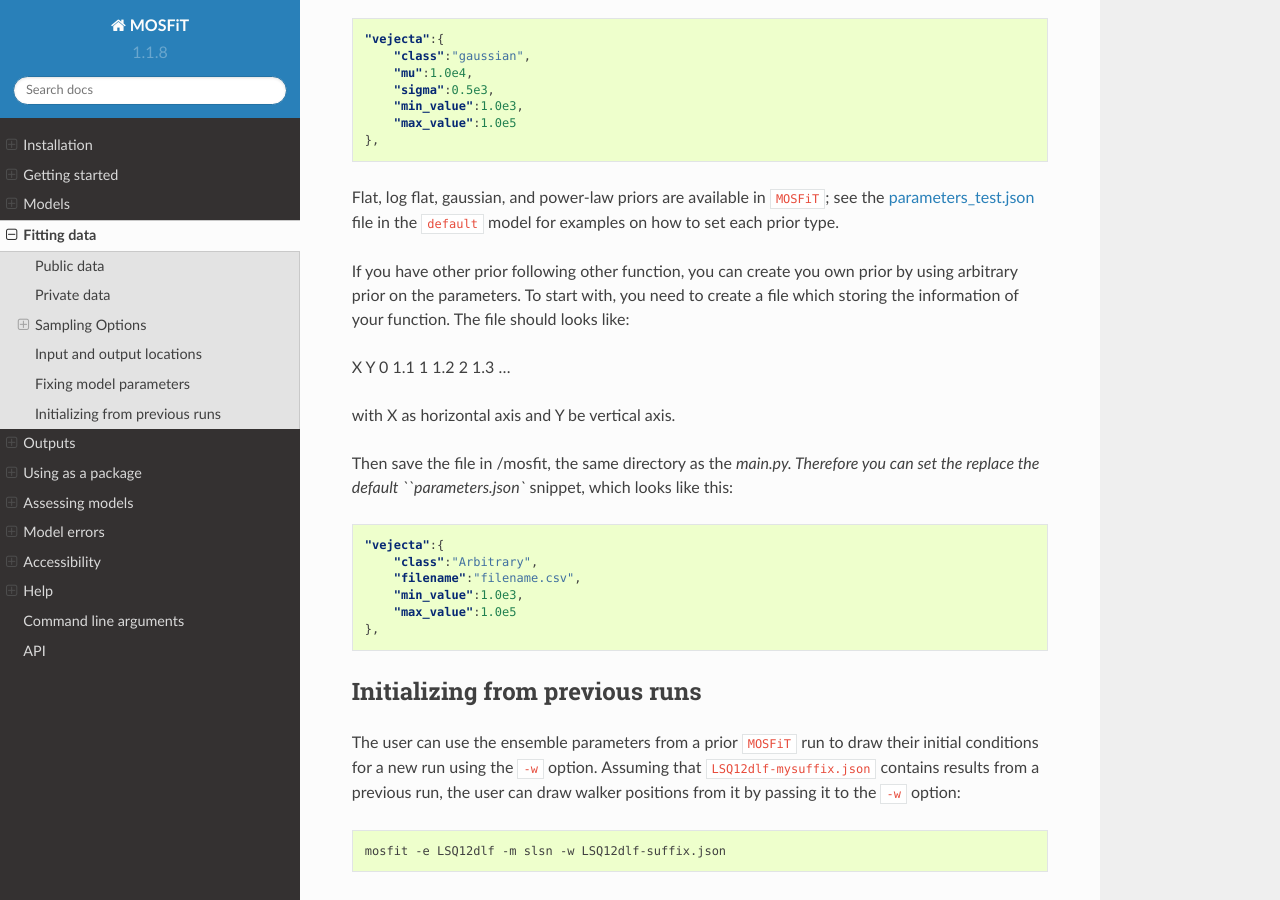
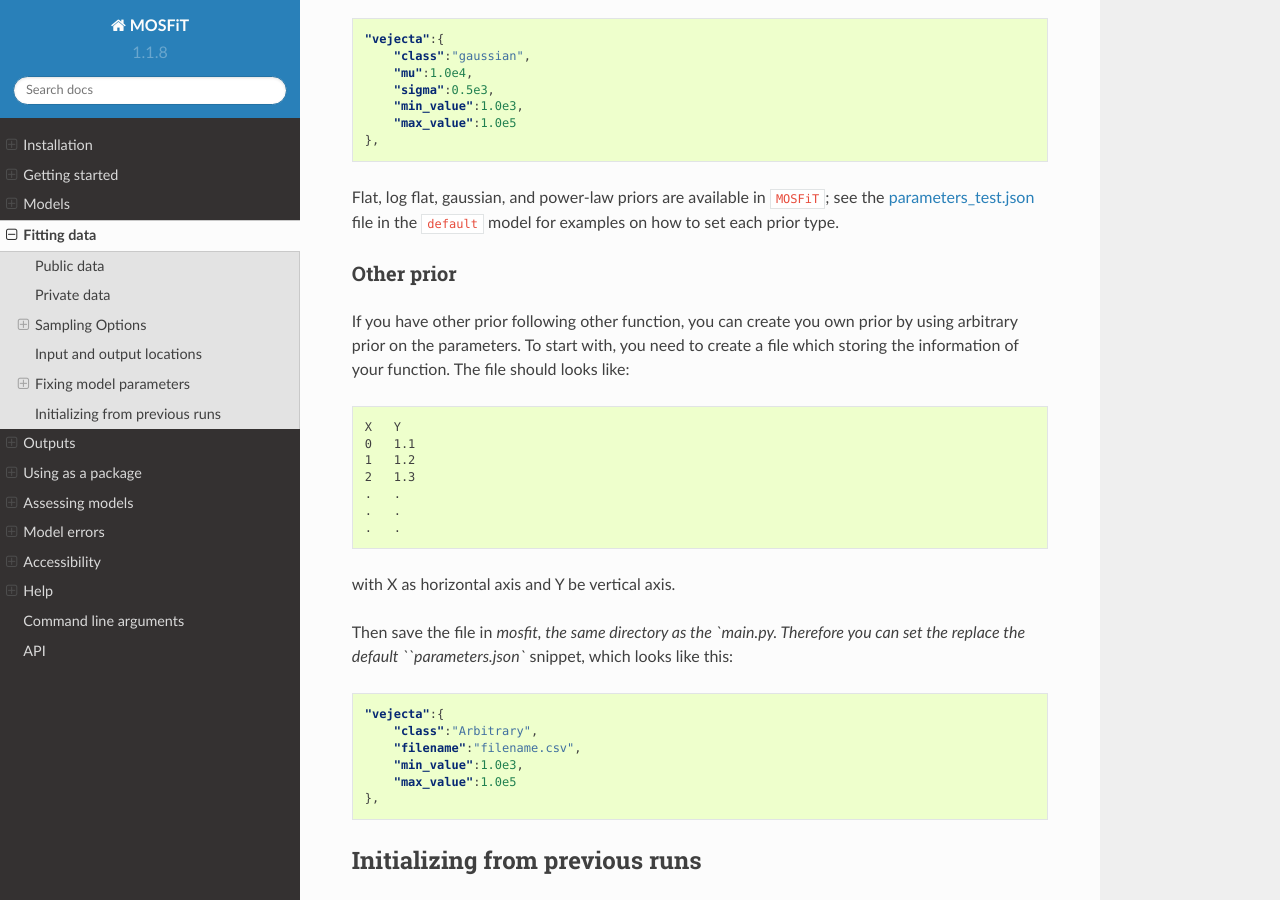
Before and after one commit to guillochon/MOSFiT, a Sphinx documentation site: the page built from docs/fitting.rst, in a window 1280 px wide and 900 px high, scrolled down 6855 px. Built offline with Sphinx 7.4.7 and the Read the Docs theme 2.0.0, drawn with Linux system fonts in a browser that asks for light colours.

Commit message:
Update fitting.rst

```diff
--- a/docs/fitting.rst
+++ b/docs/fitting.rst
@@ -234,17 +234,31 @@
 
 Flat, log flat, gaussian, and power-law priors are available in ``MOSFiT``; see the `parameters_test.json <https://github.com/guillochon/MOSFiT/blob/master/mosfit/models/default/parameters_test.json>`_ file in the ``default`` model for examples on how to set each prior type.
 
+
+
+.. _other-prior:
+
+Other prior
+=======================
+
+
 If you have other prior following other function, you can create you own prior by using arbitrary prior on the parameters. To start with, you need to create a file which storing the information of your function. The file should looks like:
 
-X   Y
-0   1.1
-1   1.2
-2   1.3
-...
+.. code-block:: txt
+
+    X   Y
+    0   1.1
+    1   1.2
+    2   1.3
+    .   .
+    .   .
+    .   .
+
+
 
 with X as horizontal axis and Y be vertical axis.
 
-Then save the file in /mosfit, the same directory as the `main.py. Therefore you can set the replace the default ``parameters.json`` snippet, which looks like this:
+Then save the file in `mosfit, the same directory as the `main.py. Therefore you can set the replace the default ``parameters.json`` snippet, which looks like this:
 
 .. code-block:: json
 
```
